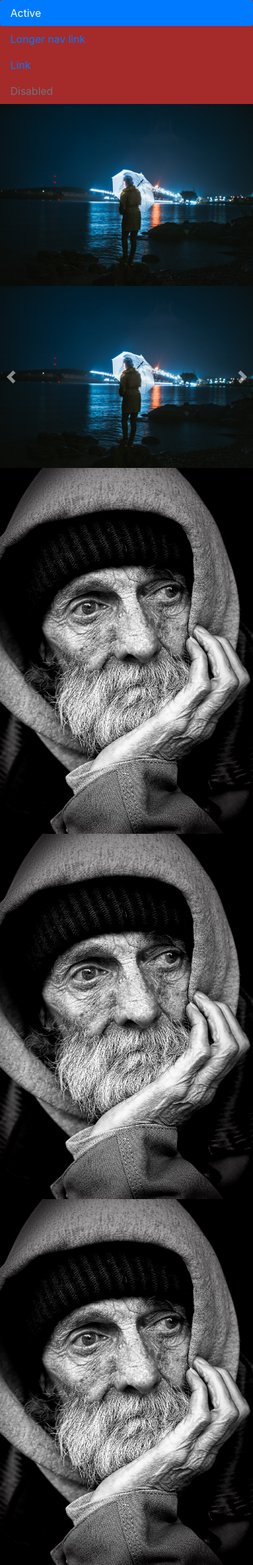
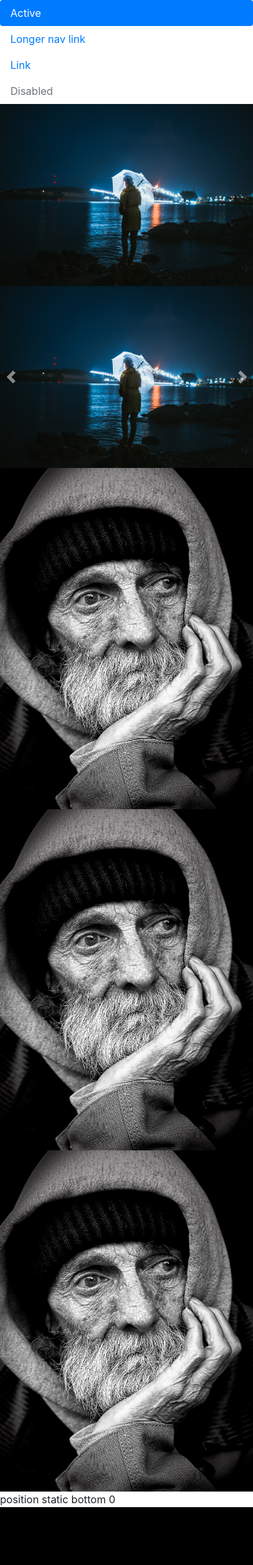
Before and after one commit to gregoire-tech/portfolio_delangenhagen_gregoire, a PHP site: page / in a window 390 px wide; the page is wider, and only the part inside the window is pictured. Shown: that part at 65% size. After the commit the page ends 2319 px from the top of that part, so only its background shows below. Run offline with PHP 8.4, Linux system fonts and the light colour scheme.

Commit message:
carroussel intégrer reste a modifier les marges

```diff
--- a/index.css
+++ b/index.css
@@ -1,4 +1,4 @@
-.container{padding: 0px; margin: 0px; background-color: brown;}
+.blockcentral{padding: 0px; margin: 0px; background-color: brown;}
 .imageResponsive{  width: 100%; padding: inherit;}
 .carousel{width: 100%;}
 .col-12{padding: 0px; margin: 0px;}
--- a/index.html
+++ b/index.html
@@ -18,31 +18,29 @@
     <!-- -- relier doc html+css ---->
     <link rel="stylesheet" href="index.css">
 </head>
+
 <body>
 
-
-      <!-- -- block central ---->
-
-        <div class="container">
 <!-- -- bar de navigation ---->
+<header>
     <nav class="nav nav-pills flex-column flex-sm-row">
         <a class="flex-sm-fill text-sm-center nav-link active" href="#">Active</a>
         <a class="flex-sm-fill text-sm-center nav-link" href="#">Longer nav link</a>
         <a class="flex-sm-fill text-sm-center nav-link" href="#">Link</a>
         <a class="flex-sm-fill text-sm-center nav-link disabled" href="#" tabindex="-1" aria-disabled="true">Disabled</a>
     </nav>
+</header>
 
-      <!-- -- block images  ---->
-      </div>
+<!-- -- block central ---->
+<section class=blockcentral>
             <!-- -- 1 images + carousel ---->
             <div class="row">
                 <!-- -- 1 images  ---->
                 <div class="col-md-6 col-12">
                     <img src="12.jpg" class="imageResponsive" alt="...">
                 </div>
-
                 <!-- -- carousel ---->
-                <div class="col-md-4 col-12 ">
+                <div class="col-md-6 col-12 ">
                     <div id="carouselExampleControls" class="carousel slide" data-ride="carousel">
                         <div class="carousel-inner">
                             <div class="carousel-item">
@@ -67,7 +65,7 @@
                         <span class="carousel-control-next-icon" aria-hidden="true"></span>
                         <span class="sr-only">Next</span>
                         </a>
-                    <div>
+                    </div>
                 </div>
             </div>
           <!-- -- 3 images  ---->
@@ -84,8 +82,11 @@
             </div>
           </div>
         </div>
+</section>
 
-
+<footer>
+    position static bottom 0
+</footer>
 
     <!-- -- rajouter une carte  ou une video youtube utiliser iframe ---->
 
```
Lines whose indentation alone changed are shown as unchanged.
